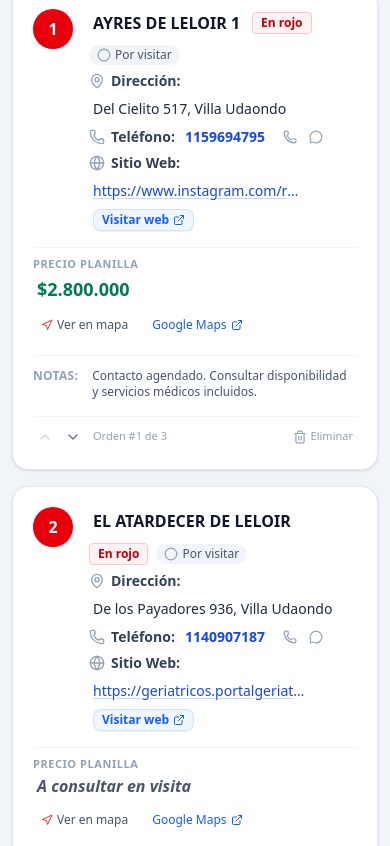
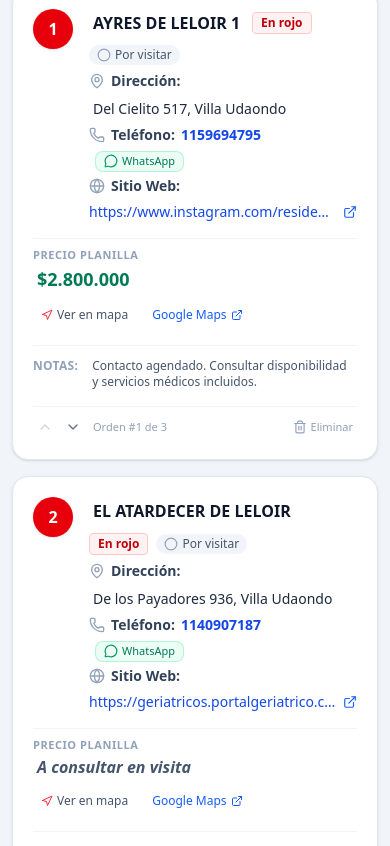
Before and after one commit to hernycai/Circuito_residencias, a React (Vite) app: page / in a window 390 px wide. Shown: the part 858-1704 px from the top of the page. Built offline with nearby package versions, Linux system fonts and the light colour scheme.

Commit message:
feat(ui): enable direct dialing via phone links
Replace static phone text with clickable tel: links in both the residence cards and map popups to improve user experience. Include logic to normalize phone strings for click-to-call functionality.

```diff
--- a/src/components/ResidenceCard.tsx
+++ b/src/components/ResidenceCard.tsx
@@ -37,6 +37,7 @@ export const ResidenceCard: React.FC<ResidenceCardProps> = ({
   onMoveUp,
   onMoveDown,
 }) => {
+  const primaryPhoneDigits = place.phone.split(/[/oO-]/)[0]?.replace(/\D/g, '') || place.phone.replace(/\D/g, '');
   const cleanPhone = place.phone.replace(/\D/g, '');
   const gmapsUrl = `https://maps.google.com/?q=${encodeURIComponent(place.address)}`;
 
@@ -167,80 +168,51 @@ export const ResidenceCard: React.FC<ResidenceCardProps> = ({
             </div>
 
             {/* Phone */}
+            {/* Phone line as direct link */}
             <div className="text-slate-600 text-sm mt-1 flex items-center gap-1.5 flex-wrap">
               <Phone className="w-4 h-4 text-slate-400 shrink-0" />
               <strong className="text-slate-700">Teléfono:</strong>
-              <span
-                contentEditable
-                suppressContentEditableWarning
-                onBlur={(e) => handleBlurText('phone', e.currentTarget.textContent || '')}
-                className="editable-field text-blue-700 font-semibold px-1 py-0.5"
-                title="Haz clic para editar el teléfono"
+              <a
+                href={`tel:${primaryPhoneDigits || cleanPhone}`}
+                className="text-blue-700 hover:text-blue-900 font-semibold hover:underline decoration-blue-300 transition-colors inline-flex items-center gap-1 cursor-pointer"
+                title={`Llamar directamente al ${place.phone}`}
               >
-                {place.phone}
-              </span>
+                <span>{place.phone}</span>
+              </a>
 
-              <div className="no-print inline-flex items-center gap-1 ml-1">
+              {primaryPhoneDigits && (
+                <div className="no-print inline-flex items-center gap-1 ml-1.5">
                   <a
-                  href={`tel:${place.phone}`}
-                  className="p-1 text-slate-400 hover:text-blue-600 transition-colors"
-                  title="Llamar por teléfono"
-                >
-                  <Phone className="w-3.5 h-3.5" />
-                </a>
-                {cleanPhone && (
-                  <a
-                    href={`https://wa.me/549${cleanPhone}`}
+                    href={`https://wa.me/549${primaryPhoneDigits}`}
                     target="_blank"
                     rel="noreferrer"
-                    className="p-1 text-slate-400 hover:text-emerald-600 transition-colors"
-                    title="Enviar WhatsApp"
+                    className="inline-flex items-center gap-1 text-xs text-emerald-700 hover:text-emerald-800 bg-emerald-50 hover:bg-emerald-100 border border-emerald-200/80 px-2 py-0.5 rounded-lg transition-colors cursor-pointer"
+                    title="Abrir chat de WhatsApp"
                   >
-                    <MessageCircle className="w-3.5 h-3.5" />
+                    <MessageCircle className="w-3.5 h-3.5 text-emerald-600" />
+                    <span className="text-[11px] font-medium">WhatsApp</span>
                   </a>
+                </div>
               )}
             </div>
-            </div>
 
-            {/* Website / Enlace al sitio */}
+            {/* Website / Enlace al sitio as direct link */}
             <div className="text-slate-600 text-sm mt-1 flex items-center gap-1.5 flex-wrap">
               <Globe className="w-4 h-4 text-slate-400 shrink-0" />
               <strong className="text-slate-700">Sitio Web:</strong>
-              <span
-                contentEditable
-                suppressContentEditableWarning
-                onBlur={(e) => {
-                  const val = e.currentTarget.textContent || '';
-                  handleBlurText('website', val === 'Agregar link del sitio...' ? '' : val);
-                }}
-                onFocus={(e) => {
-                  if (e.currentTarget.textContent === 'Agregar link del sitio...') {
-                    e.currentTarget.textContent = '';
-                  }
-                }}
-                className={`editable-field max-w-[220px] sm:max-w-[340px] truncate inline-block align-middle px-1 py-0.5 rounded font-medium ${
-                  place.website && place.website.trim()
-                    ? 'text-blue-700 underline decoration-blue-200 hover:decoration-blue-400 underline-offset-2'
-                    : 'text-slate-400 italic'
-                }`}
-                title={place.website ? `Sitio: ${place.website} (Haz clic para editar)` : 'Haz clic para editar el enlace del sitio'}
-              >
-                {place.website && place.website.trim() ? place.website : 'Agregar link del sitio...'}
-              </span>
-
-              {place.website && place.website.trim() && (
-                <div className="no-print inline-flex items-center gap-1 ml-1 shrink-0">
+              {place.website && place.website.trim() ? (
                 <a
                   href={normalizeUrl(place.website)}
                   target="_blank"
                   rel="noreferrer"
-                    className="inline-flex items-center gap-1 text-xs font-semibold text-blue-600 hover:text-blue-800 bg-blue-50 hover:bg-blue-100 border border-blue-200/70 px-2 py-0.5 rounded-lg transition-colors shadow-2xs"
-                    title="Abrir enlace del sitio web en nueva pestaña"
+                  className="inline-flex items-center gap-1.5 text-blue-700 hover:text-blue-900 font-medium hover:underline decoration-blue-300 max-w-[280px] sm:max-w-[420px] truncate transition-colors cursor-pointer"
+                  title={`Abrir sitio web oficial: ${place.website}`}
                 >
-                    <span>Visitar web</span>
-                    <ExternalLink className="w-3 h-3" />
+                  <span className="truncate">{place.website}</span>
+                  <ExternalLink className="w-3.5 h-3.5 text-blue-600 shrink-0" />
                 </a>
-                </div>
+              ) : (
+                <span className="text-slate-400 italic text-xs">No informado</span>
               )}
             </div>
           </div>
--- a/src/components/RouteMap.tsx
+++ b/src/components/RouteMap.tsx
@@ -96,7 +96,7 @@ export const RouteMap: React.FC<RouteMapProps> = ({
           </span>
           <h4 class="font-bold text-slate-900 text-sm">${place.name}</h4>
           <p class="text-xs text-slate-600 mt-0.5">${place.address}</p>
-          <p class="text-xs text-slate-600"><strong>Tel:</strong> ${place.phone}</p>
+          <p class="text-xs text-slate-600"><strong>Tel:</strong> <a href="tel:${place.phone.split(/[/oO-]/)[0]?.replace(/\D/g, '') || ''}" class="text-blue-600 hover:underline font-medium">${place.phone}</a></p>
           <p class="text-xs text-emerald-700 font-semibold mt-1">Precio: ${place.price}</p>
           <div class="mt-2 pt-1.5 border-t border-slate-100 flex items-center gap-2.5 flex-wrap">
             <a href="https://maps.google.com/?q=${encodeURIComponent(place.address)}" target="_blank" rel="noreferrer" class="text-[11px] text-blue-600 hover:underline font-medium">Google Maps ↗</a>
```
Lines whose indentation alone changed are shown as unchanged.
